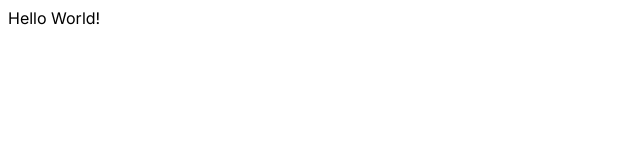
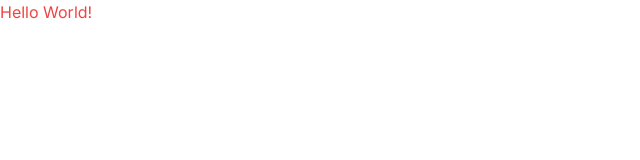
Before and after one commit to Jatin-Kumar-Thakur/my-blogs, a Next.js app: page / in a window 1280 px wide. Shown: the top 160 px of the page, without its empty margins (0-640 px from the left). Built offline with nearby package versions, Linux system fonts and the light colour scheme.

Commit message:
tailwind added

```diff
--- /dev/null
+++ b/postcss.config.js
@@ -0,0 +1,6 @@
+module.exports = {
+  plugins: {
+    tailwindcss: {},
+    autoprefixer: {},
+  },
+}
--- a/src/app/globals.css
+++ b/src/app/globals.css
@@ -0,0 +1,3 @@
+@tailwind base;
+@tailwind components;
+@tailwind utilities;
--- a/src/app/page.jsx
+++ b/src/app/page.jsx
@@ -1,5 +1,5 @@
 const Home = () => {
-  return <div>Hello World!</div>;
+  return <div className="text-red-500">Hello World!</div>;
 };
 
 export default Home;
--- /dev/null
+++ b/tailwind.config.js
@@ -0,0 +1,15 @@
+/** @type {import('tailwindcss').Config} */
+module.exports = {
+  content: [
+    "./app/**/*.{js,ts,jsx,tsx,mdx}",
+    "./pages/**/*.{js,ts,jsx,tsx,mdx}",
+    "./components/**/*.{js,ts,jsx,tsx,mdx}",
+
+    // Or if using `src` directory:
+    "./src/**/*.{js,ts,jsx,tsx,mdx}",
+  ],
+  theme: {
+    extend: {},
+  },
+  plugins: [],
+}
```
Also changed, not shown: package.json (+6 -3 lines), 2 other files (tests, documents, lock files or other folders).
